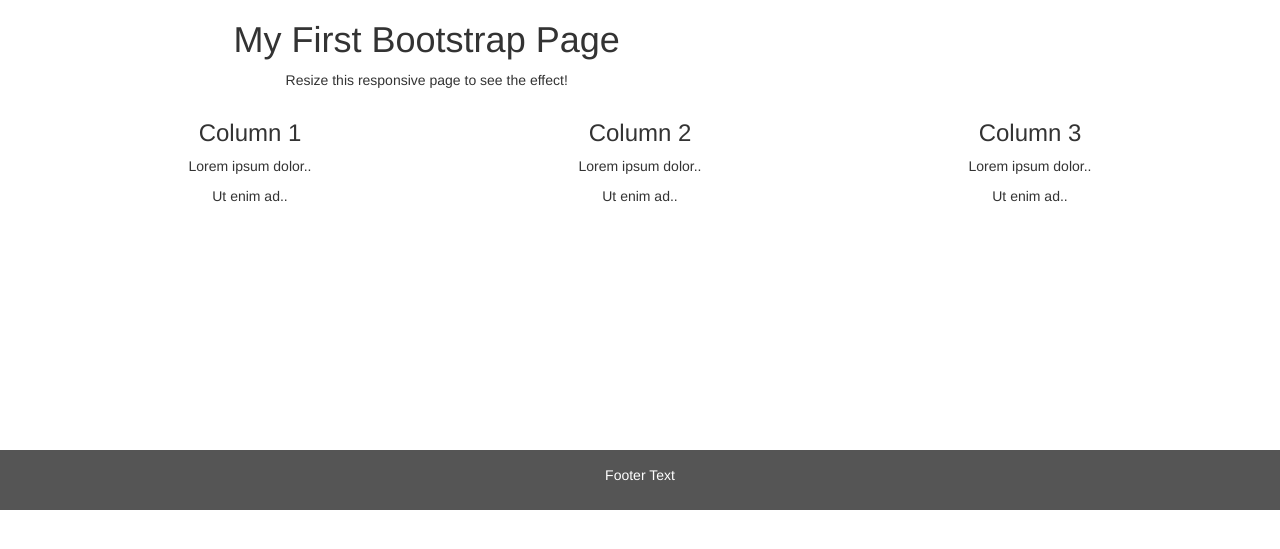
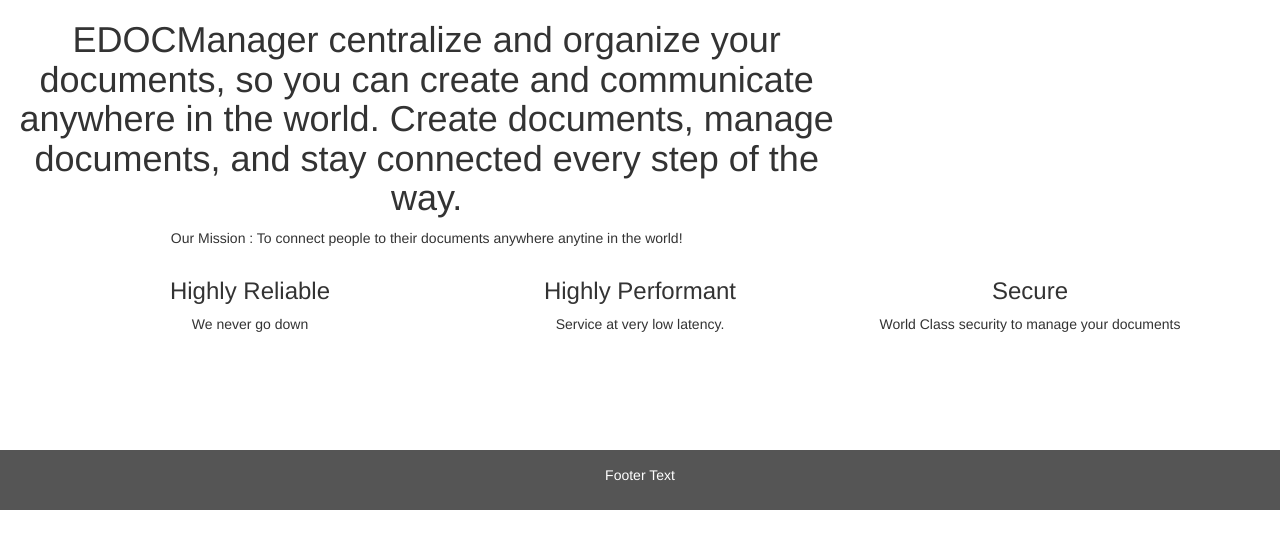
Before and after one commit to psaini2018/CMPE281, a Flask app: page / in a window 1280 px wide. Shown: the part 52-601 px from the top of the page. Run offline with Flask 2, Linux system fonts and the light colour scheme; parts of the project's set-up code (start-up, migrations or seed data) failed here and were passed over; some libraries are stand-ins or nearby versions.

Commit message:
modified:   templates/index.html

```diff
--- a/templates/index.html
+++ b/templates/index.html
@@ -2,25 +2,22 @@
 
 {% block content %}
   <div class="col-sm-8 text-center">
-  <h1>My First Bootstrap Page</h1>
-  <p>Resize this responsive page to see the effect!</p>
+  <h1>EDOCManager centralize and organize your documents, so you can create and communicate anywhere in the world. Create documents, manage documents, and stay connected every step of the way.</h1>
+  <p>Our Mission : To connect people to their documents anywhere anytine in the world! </p>
 </div>
 <div class="container">
   <div class="row">
     <div class="col-sm-4">
-      <h3>Column 1</h3>
-      <p>Lorem ipsum dolor..</p>
-      <p>Ut enim ad..</p>
+      <h3>Highly Reliable</h3>
+      <p>We never go down</p>
     </div>
     <div class="col-sm-4">
-      <h3>Column 2</h3>
-      <p>Lorem ipsum dolor..</p>
-      <p>Ut enim ad..</p>
+      <h3>Highly Performant</h3>
+      <p>Service at very low latency.</p>
     </div>
     <div class="col-sm-4">
-      <h3>Column 3</h3>
-      <p>Lorem ipsum dolor..</p>
-      <p>Ut enim ad..</p>
+      <h3>Secure</h3>
+      <p>World Class security to manage your documents</p>
     </div>
   </div>
 </div>
```
